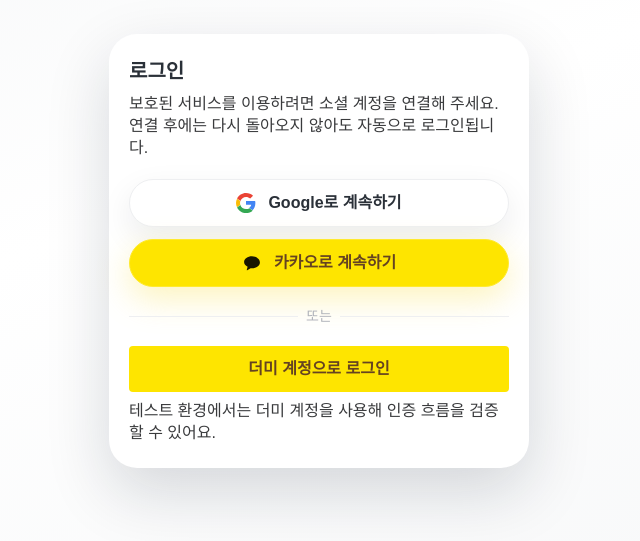
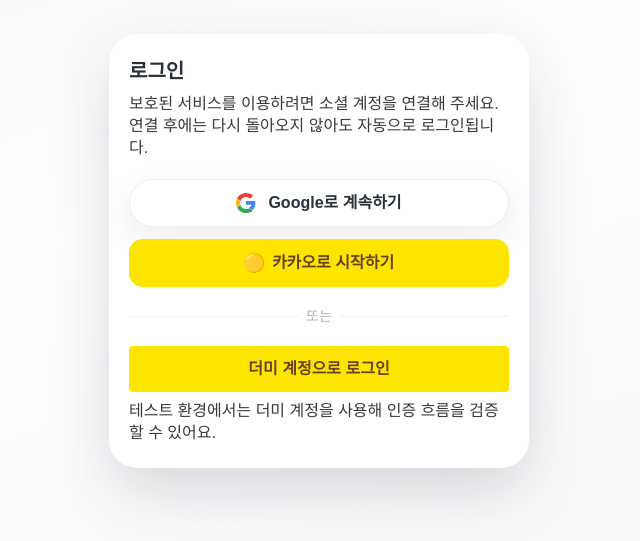
Before and after one commit to kakao-tech-campus-3rd-step3/Team13_FE, a React (Vite) app: page /login in a window 1280 px wide. Shown: the part 149-690 px from the top of the page, without its empty margins (321-961 px from the left). Built offline with nearby package versions, Linux system fonts and the light colour scheme; no server answers; a web font is replaced by a local one.

Commit message:
feat(auth): 로그인 페이지에 캌타오 로그인 버튼 연결

```diff
--- a/src/pages/Auth/LoginPage.tsx
+++ b/src/pages/Auth/LoginPage.tsx
@@ -6,6 +6,7 @@
 import { getOAuthUrl, type OAuthProvider } from '@/features/auth/api/authApi';
 import { AuthCard } from '@/features/auth/components/AuthCard';
 import { AuthProviderButton } from '@/features/auth/components/AuthProviderButton';
+import KakaoButton from '@/features/auth/components/KakaoButton';
 import { notify } from '@/pages/notifications/notify';
 import { resolveFrom } from '@/routes/resolveFrom';
 import { useActions, useHasHydrated, useIsLoggedIn } from '@/stores/appStore';
@@ -118,13 +119,7 @@
               void startOAuth('google');
             }}
           />
-          <AuthProviderButton
-            provider="kakao"
-            loading={loadingProvider === 'kakao'}
-            onClick={() => {
-              void startOAuth('kakao');
-            }}
-          />
+          <KakaoButton />
         </S.ButtonStack>
         <S.Divider>또는</S.Divider>
         <S.DummyButtonWrapper>
```
Also changed, not shown: src/pages/Auth/KakaoCallbackPage.tsx (added, +29 -0 lines).
